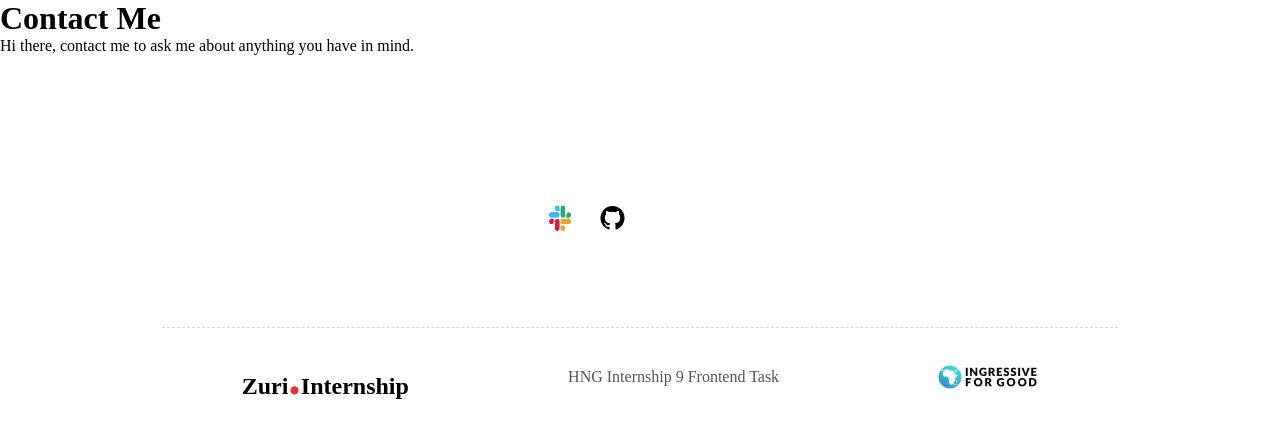
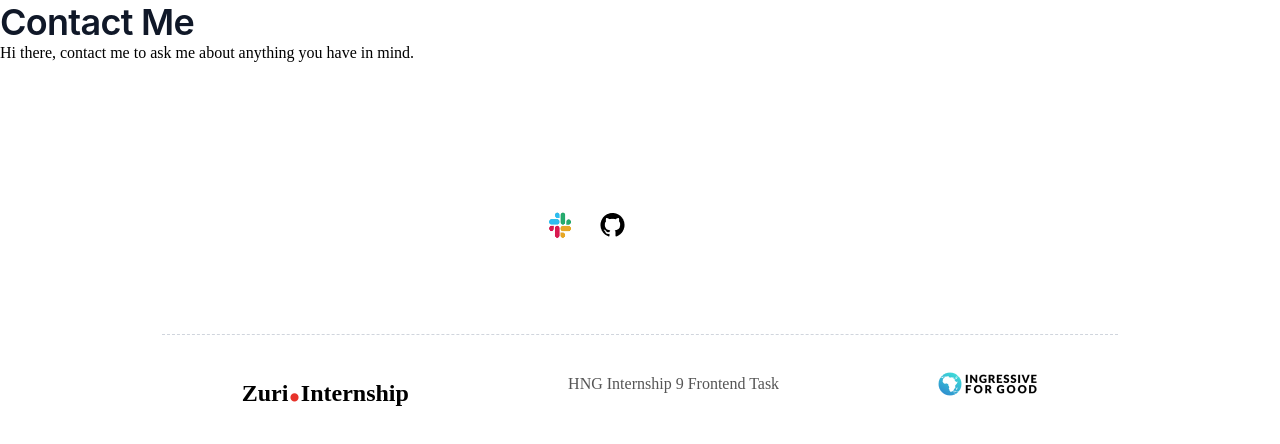
Before and after one commit to michado2019/HNG-internship-task1, a React (Create React App) app: page /contact in a window 1280 px wide. Shown: the top 444 px of the page. Built offline with nearby package versions, Linux system fonts and the light colour scheme.

Commit message:
style: css styling apply to className titleDetails in the Contact.jsx

```diff
--- a/src/components/pages/Contact.css
+++ b/src/components/pages/Contact.css
@@ -1,8 +1,18 @@
-
+.contactTitle {
+  width: 343px;
+  height: 44px;
+  font-family: "Inter";
+  font-style: normal;
+  font-weight: 600;
+  font-size: 36px;
+  line-height: 44px;
+  letter-spacing: -0.02em;
+  color: #101828;
+}
 .contactDeatails {
   width: 343px;
   height: 56px;
-    font-family: 'Inter';
+  font-family: "Inter";
   font-style: normal;
   font-weight: 400;
   font-size: 18px;
--- a/src/components/pages/Contact.jsx
+++ b/src/components/pages/Contact.jsx
@@ -7,7 +7,6 @@ export default function Contact() {
       <h1 className='contactTitle'>Contact Me</h1>
       <p className='contactDetails'>Hi there, contact me to ask me about anything you have in mind.</p>
     <form className='contactForm'>
-
     </form>
     </div>
   )
```
Lines whose indentation alone changed are shown as unchanged.
